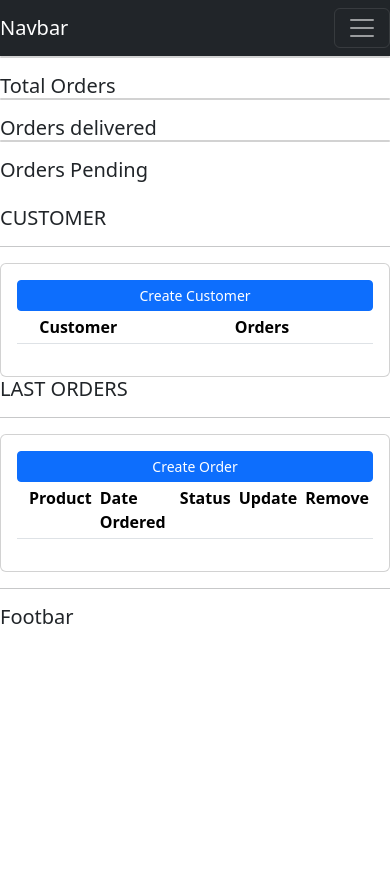
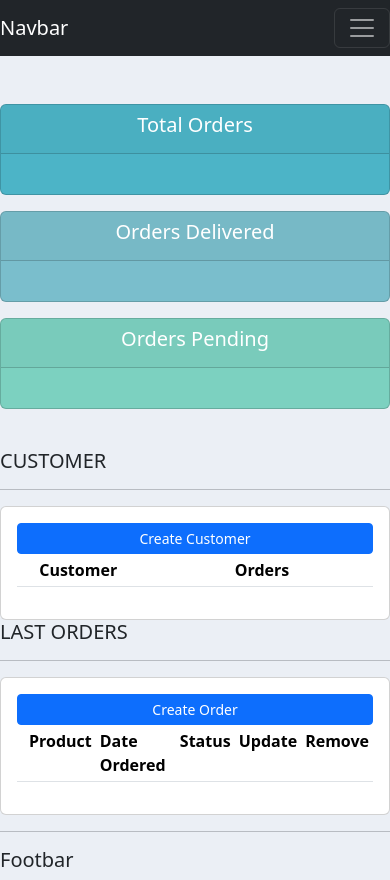
Before and after one commit to Amen-Munir/python-Projects, a Django app: template app1/accounts/templates/accounts/dashboard.html in a window 390 px wide. Before the commit the page ends 624 px from the top, so only its background shows below. Run offline with Django 5.2, Linux system fonts and the light colour scheme; the template is opened without the code that fills it, so the values that code supplies are empty.

Commit message:
added styles 04

```diff
--- a/app1/accounts/templates/accounts/main.html
+++ b/app1/accounts/templates/accounts/main.html
@@ -4,6 +4,29 @@
     <title>App</title>
     <link rel="stylesheet" href="https://cdn.jsdelivr.net/npm/bootstrap@5.3.2/dist/css/bootstrap.min.css">
 
+
+    <style>
+           body{
+          background-color: #ebeff5;
+
+           }
+           #total-orders
+           {
+            background-color: #4cb4c7
+            ;
+           }
+           #orders-delivered
+           {
+            background-color: #7abecc
+            ;
+           }
+           #orders-pending
+           {
+            background-color: #7cd1c0
+            ;
+           }
+
+    </style>
 </head>
 <body>
     {% include 'accounts/navbar.html' %}
--- a/app1/accounts/templates/accounts/status.html
+++ b/app1/accounts/templates/accounts/status.html
@@ -1,49 +1,39 @@
 
 
 {% block content %}
-
+<br>
+<br>
 <div class="row">
-    <div class="col">
-        <div class="col-md">
-            <div class="card text-center text=white mb-3" id="total-orders"></div>
+    <div class="col-md-4">
+        <div class="card text-center text-white mb-3" id="total-orders">
             <div class="card-header">
                 <h5 class="card-title">Total Orders</h5>
             </div>
             <div class="card-body">
                 <h3 class="card-title"></h3>
             </div>
-
         </div>
     </div>
-</div>
 
-<div class="row">
-    <div class="col">
-        <div class="col-md">
-            <div class="card text-center text=white mb-3" id="orders-deliverd"></div>
+    <div class="col-md-4">
+        <div class="card text-center text-white mb-3" id="orders-delivered">
             <div class="card-header">
-                <h5 class="card-title">Orders delivered</h5>
+                <h5 class="card-title">Orders Delivered</h5>
             </div>
             <div class="card-body">
                 <h3 class="card-title"></h3>
             </div>
-
         </div>
     </div>
-</div>
 
-
-<div class="row">
-    <div class="col">
-        <div class="col-md">
-            <div class="card text-center text=white mb-3" id="orders-pending"></div>
+    <div class="col-md-4">
+        <div class="card text-center text-white mb-3" id="orders-pending">
             <div class="card-header">
                 <h5 class="card-title">Orders Pending</h5>
             </div>
             <div class="card-body">
                 <h3 class="card-title"></h3>
             </div>
-
         </div>
     </div>
 </div>
```
